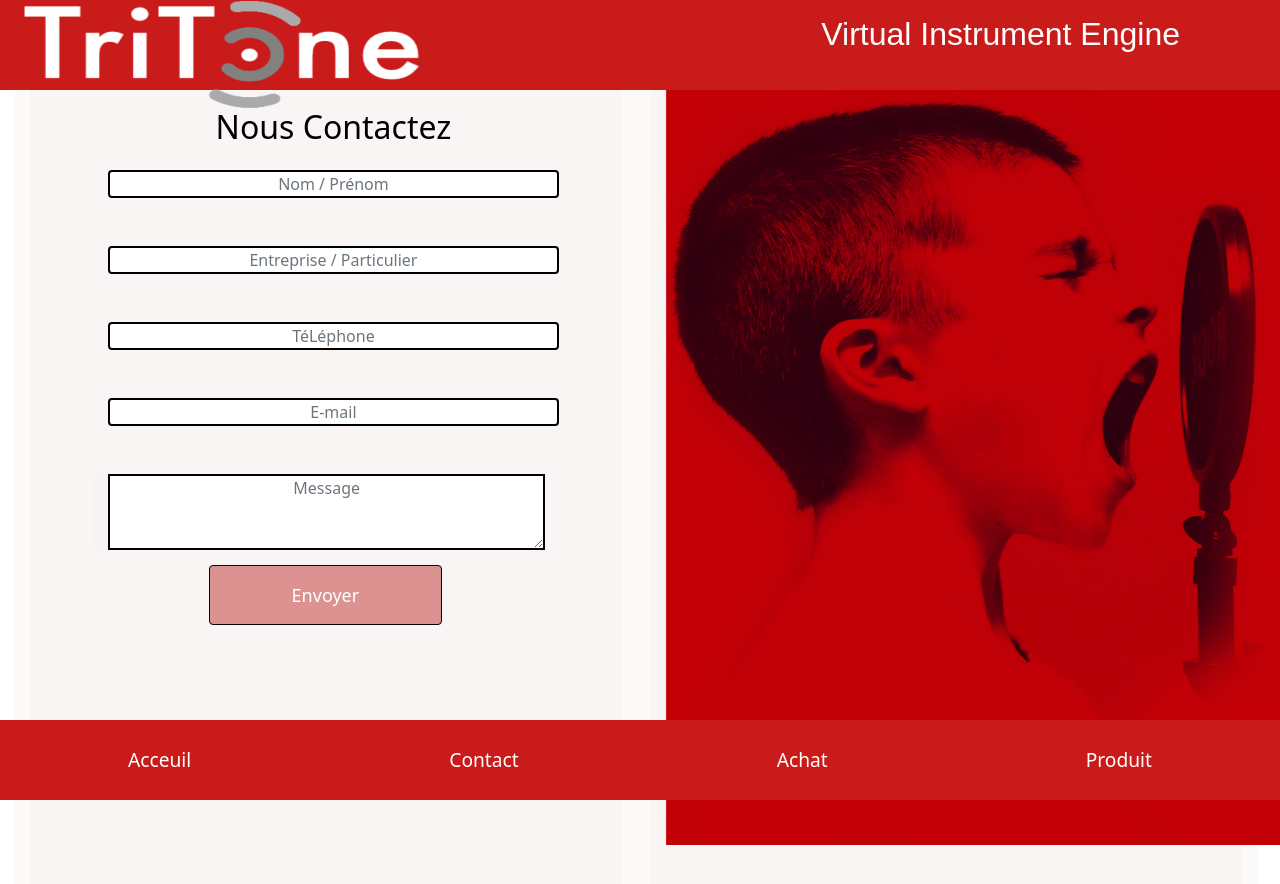
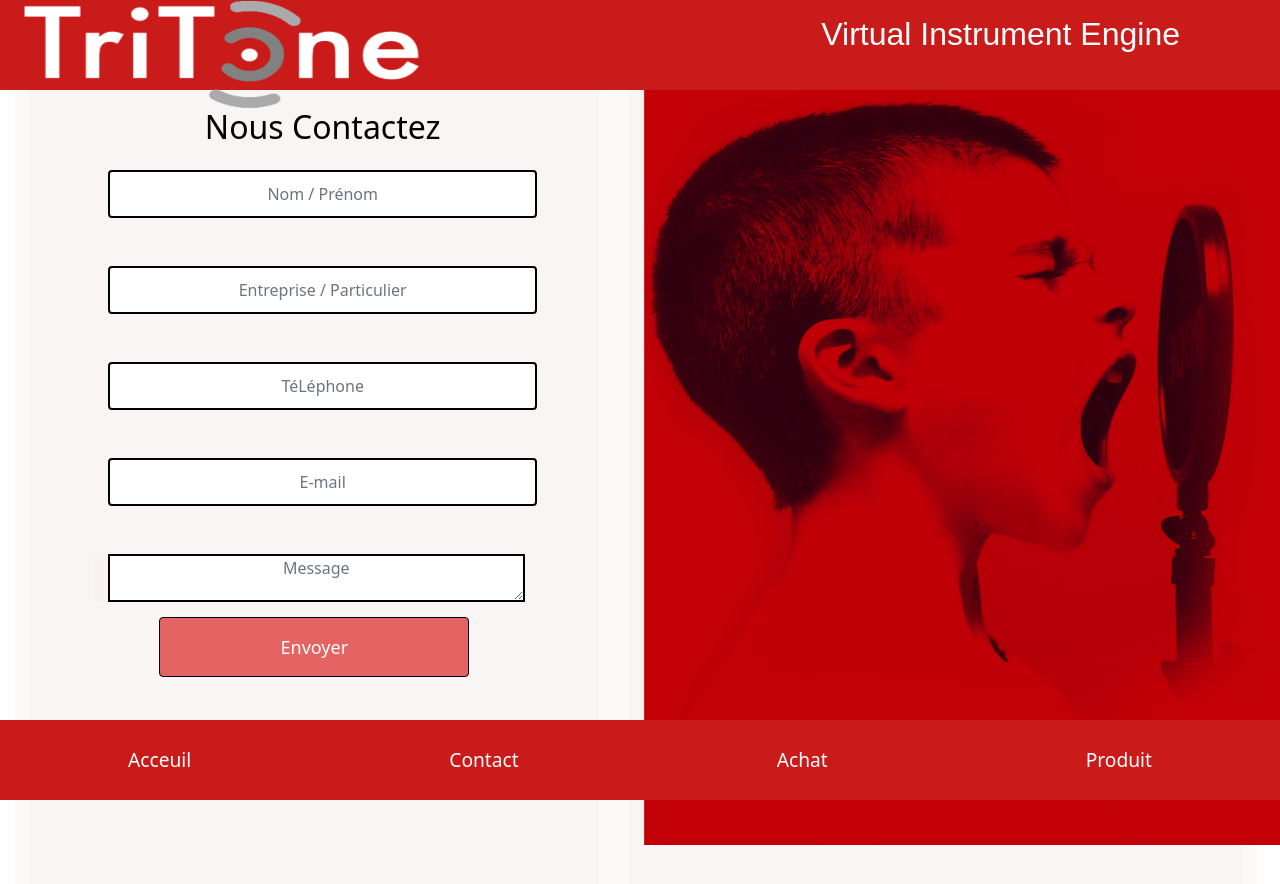
Before and after one commit to ArnaudDes63/Site-Tritone, a Vue app: page /MaPageContact in a window 1280 px wide. Shown: the top 884 px of the page. Built offline with nearby package versions, Linux system fonts and the light colour scheme.

Commit message:
Update MaPageContact.vue

```diff
--- a/src/components/MaPageContact.vue
+++ b/src/components/MaPageContact.vue
@@ -28,7 +28,7 @@
 </form>
 <!-- Default form contact --></div>
 
-    <div class="item"> <img src="../assets/shout.jpg" alt="Photo garçon avec un micro"/> </div>
+    <div class="items"> <img src="../assets/shout.jpg" alt="Photo garçon avec un micro"/> </div>
 
 
 
@@ -68,7 +68,6 @@ export default {
 
 div{
     max-width: 100%;
-    min-height: 0px;
     background-color: rgba(241, 228, 228, 0.233);
 }
 
@@ -97,6 +96,7 @@ img{
 .form-control,.browser-default{
     border: 2px solid rgb(0, 0, 0);
     text-align: center;
+    height: 6vh;
 }
 
 .form-group{
@@ -115,10 +115,10 @@ label{
 
 .btn{
     display: block;
-    width: 50%;
+    width: 70%;
     height: 60px;
     border: 1px solid black;
-    background-color: rgba(209, 103, 103, 0.699);
+    background-color: rgba(224, 71, 71, 0.836);
     font-size: 18px;
     color: white;
     outline: none;
@@ -133,7 +133,7 @@ label{
 
 
 
-@media (max-width : 501px){
+@media (max-width : 668px){
     img{
         display: block;
         visibility: hidden;
@@ -143,6 +143,7 @@ label{
 
         position: relative;
         width: 300px;
+        height: 6vh;
 
 
         background: rgb(255, 255, 255);
@@ -166,10 +167,7 @@ label{
         margin: 60px;
 
         }
-        *{
 
-            width: 100%;
-        }
 }
 
 
```
